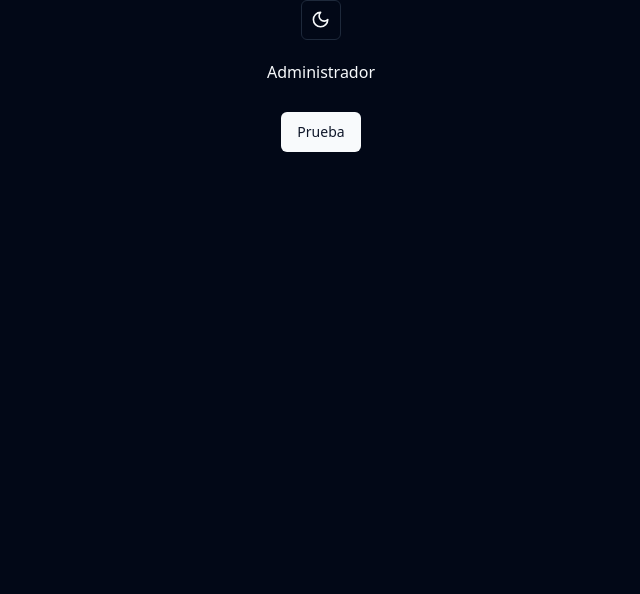
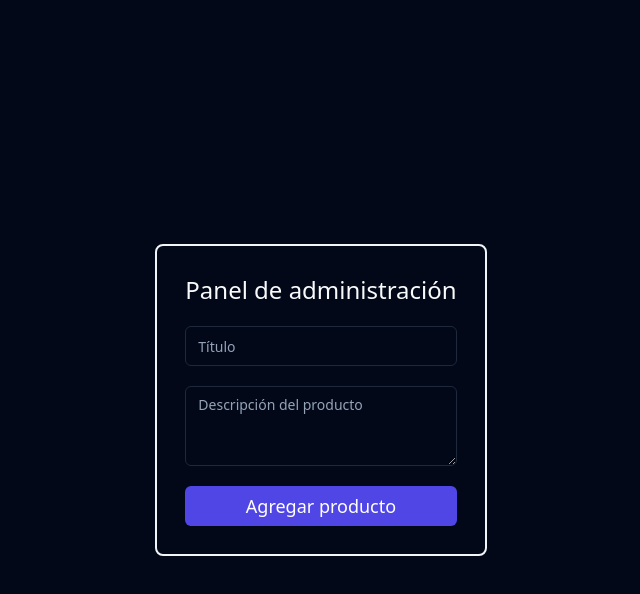
Before and after one commit to Emi-dev28/PI_DH_Front, a React (Vite) app in the folder proyecto-integrador/: page /administrador in a window 1280 px wide. Shown: the top 594 px of the page, without its empty margins (319-959 px from the left). Built offline with nearby package versions, Linux system fonts and the light colour scheme.

Commit message:
panel de administración

```diff
--- a/proyecto-integrador/src/App.jsx
+++ b/proyecto-integrador/src/App.jsx
@@ -4,17 +4,16 @@ import { ThemeProvider } from "@/components/theme/theme-provider";
 import { ThemeToggle } from "./components/theme/theme-toogle";
 import { AppRouter } from "./router/AppRouter";
 
-// Shadcn
-import { Button } from "@/components/ui/button";
 
 export default function App() {
   return (
     <ThemeProvider defaultTheme="dark" storageKey="vite-ui-theme">
+      {/*
       <div className="flex items-center flex-col gap-5">
         <ThemeToggle />
+      </div>
+      */}
         <AppRouter/>
-        <Button className="mt-2">Prueba</Button>
-      </div>
     </ThemeProvider>
   );
 }
--- /dev/null
+++ b/proyecto-integrador/src/components/ui/input.jsx
@@ -0,0 +1,19 @@
+import * as React from "react"
+
+import { cn } from "@/lib/utils"
+
+const Input = React.forwardRef(({ className, type, ...props }, ref) => {
+  return (
+    (<input
+      type={type}
+      className={cn(
+        "flex h-10 w-full rounded-md border border-input bg-background px-3 py-2 text-sm ring-offset-background file:border-0 file:bg-transparent file:text-sm file:font-medium placeholder:text-muted-foreground focus-visible:outline-none focus-visible:ring-2 focus-visible:ring-ring focus-visible:ring-offset-2 disabled:cursor-not-allowed disabled:opacity-50",
+        className
+      )}
+      ref={ref}
+      {...props} />)
+  );
+})
+Input.displayName = "Input"
+
+export { Input }
--- /dev/null
+++ b/proyecto-integrador/src/components/ui/textarea.jsx
@@ -0,0 +1,18 @@
+import * as React from "react"
+
+import { cn } from "@/lib/utils"
+
+const Textarea = React.forwardRef(({ className, ...props }, ref) => {
+  return (
+    (<textarea
+      className={cn(
+        "flex min-h-[80px] w-full rounded-md border border-input bg-background px-3 py-2 text-sm ring-offset-background placeholder:text-muted-foreground focus-visible:outline-none focus-visible:ring-2 focus-visible:ring-ring focus-visible:ring-offset-2 disabled:cursor-not-allowed disabled:opacity-50",
+        className
+      )}
+      ref={ref}
+      {...props} />)
+  );
+})
+Textarea.displayName = "Textarea"
+
+export { Textarea }
--- a/proyecto-integrador/src/pages/Administrador.jsx
+++ b/proyecto-integrador/src/pages/Administrador.jsx
@@ -1,7 +1,32 @@
 import React from 'react'
+import { Button } from '@/components/ui/button'
+import { Input } from "@/components/ui/input"
+import { Textarea } from "@/components/ui/textarea"
+
+
 
 export const Administrador = () => {
   return (
-    <div>Administrador</div>
+    <div className='flex justify-center items-center h-screen'>
+      <div className='flex flex-col border-2 border-slate-100 rounded-lg	p-7'>
+
+        <h2 className='text-2xl'>Panel de administración</h2>
+
+        <Input
+          className="my-5"
+          type="text"
+          placeholder="Título"
+        />
+
+        <Textarea
+          className="mb-5"
+          placeholder="Descripción del producto"
+        />
+
+        <Button className="text-lg bg-indigo-600 text-white">Agregar producto</Button>
+
+
+      </div>
+    </div>
   )
 }
```
